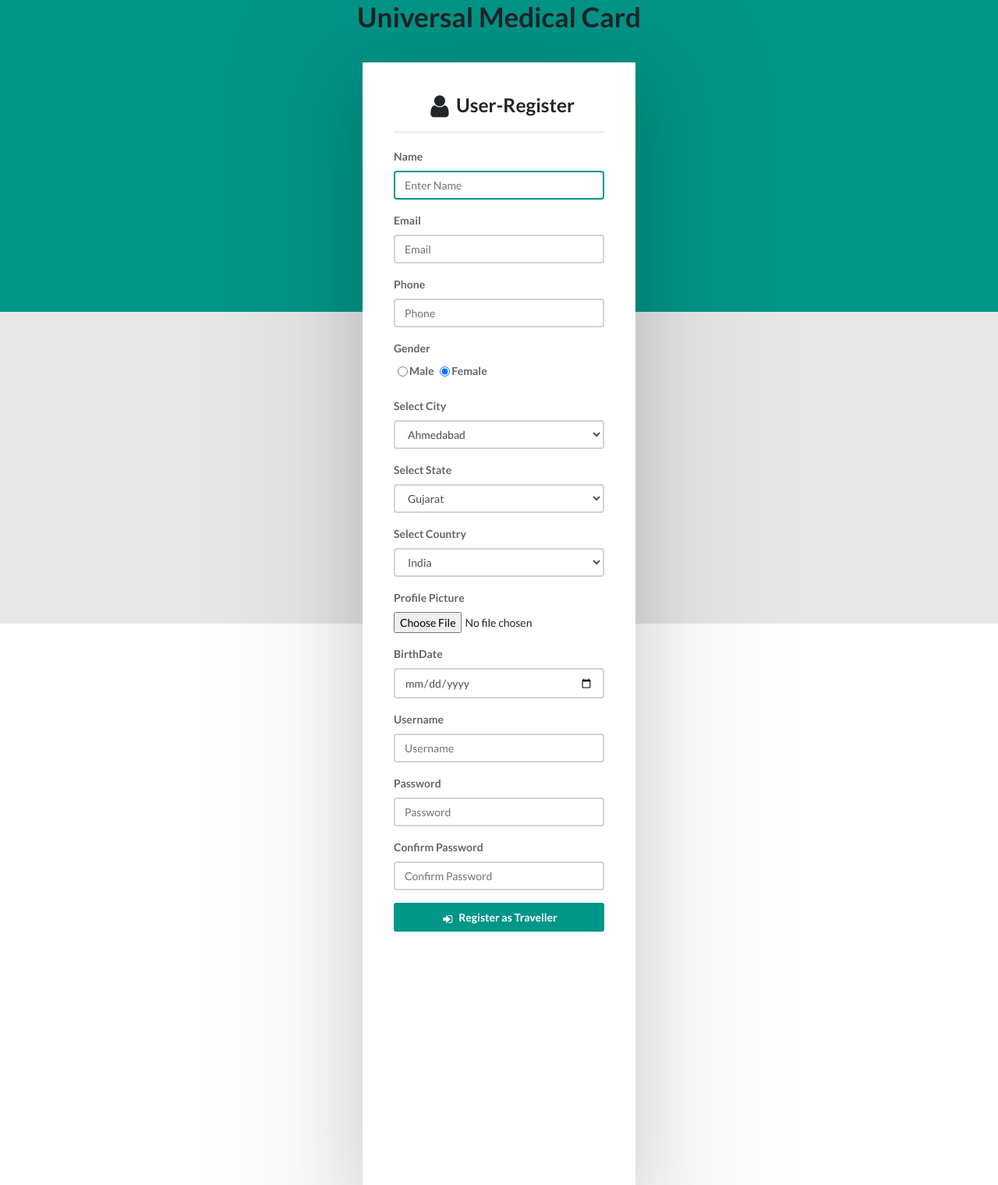
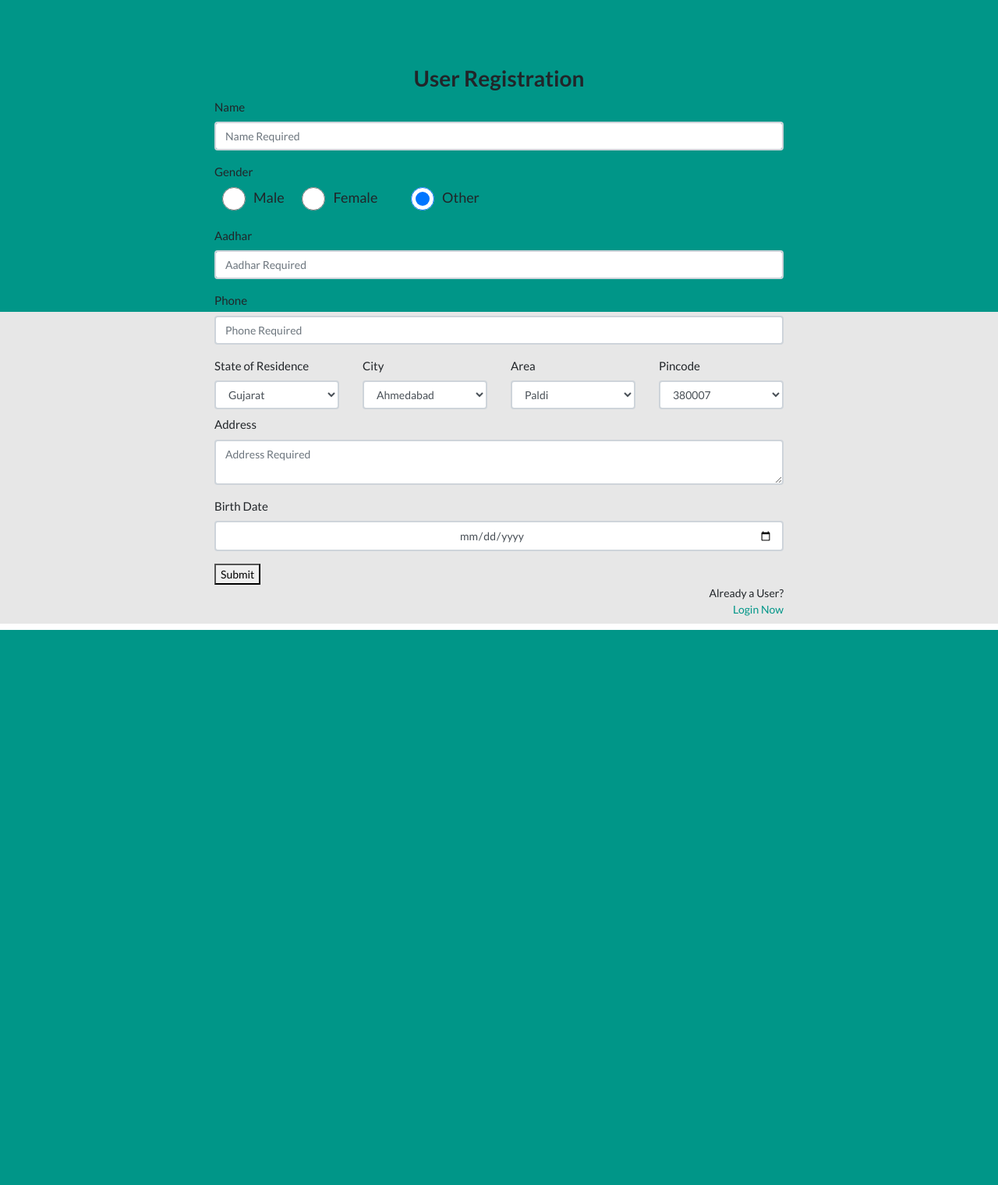
Before and after one commit to tirthyme/UniversalMedicalCard, a Flask app: page /register in a window 1280 px wide. Shown: the whole page at 78% size. After the commit the page ends 808 px from the top, so only its background shows below. Run offline with Flask 2, Linux system fonts and the light colour scheme; some libraries are stand-ins or nearby versions.

Commit message:
Improvements

```diff
--- a/app.py
+++ b/app.py
@@ -1,6 +1,9 @@
-from flask import Flask, render_template, request, session, redirect, url_for
+from flask import Flask, render_template, request, session, redirect, url_for, session
+from flask_session import Session
 from Utilities import Database
 from flask_wtf.csrf import CSRFProtect
+from admin import routes as admin_routes
+
 
 app = Flask(__name__)
 csrf = CSRFProtect(app)
@@ -8,6 +11,11 @@ csrf.init_app(app)
 app.config.update(
     SECRET_KEY = 'you-will-never-guess'
 )
+app.config["SESSION_PERMANENT"] = False
+app.config["SESSION_TYPE"] = "filesystem"
+Session(app)
+
+app.register_blueprint(admin_routes.admin_bp)
 
 @app.route('/')
 def hello():
@@ -25,7 +33,7 @@ def hello():
 
 @app.route('/register')
 def register():
-    return render_template("userregistration.html")
+    return render_template("userregistration1.html")
 
 @app.route('/login',methods=['GET','POST'])
 def login():
@@ -43,8 +51,9 @@ def login():
                 return render_template('page-login.html',context = context)
             cur = cur.fetchone()
             print(cur)
-            return redirect(url_for('admin'))
-
-@app.route('/admin',methods=['GET'])
-def admin():
-    return render_template('utilities/admin_panel.html')
+            session["logged"] = True
+            session["email"] = cur["email"]
+            session["name"] = cur["uname"]
+            if cur["usertype"] == 0:
+                session["role"] = "Superuser"
+            return redirect(url_for('admin_bp.admin'))
--- a/templates/UserRegistration.html
+++ b/templates/UserRegistration.html
@@ -14,7 +14,7 @@
     <section class="material-half-bg">
       <div class="cover"></div>
     </section>
-    <section class="login-content">
+    <section class="login-content" style="background-color: black;background-blend-mode:lighten;">
         <h1>Universal Medical Card</h1>
       <div class="login-box" style="height: 180vh;width: 30vh;margin-top:30px;">
         <form class="login-form">
@@ -91,7 +91,6 @@
     <!-- The javascript plugin to display page loading on top-->
     <script src={{ url_for('static',filename="js/plugins/pace.min.js") }}></script>
     <!-- The javascript plugin to display page loading on top-->
-    <script src="js/plugins/pace.min.js"></script>
     <script type="text/javascript">
      function f1 () {
        swal("Congratulations", "You are registered!", "success");
--- /dev/null
+++ b/templates/UserRegistration1.html
@@ -0,0 +1,136 @@
+<!DOCTYPE html>
+<html>
+  <head>
+    <meta charset="utf-8">
+    <meta http-equiv="X-UA-Compatible" content="IE=edge">
+    <meta name="viewport" content="width=device-width, initial-scale=1">
+    <!-- Main CSS-->
+    <link rel="stylesheet" type="text/css" href= "{{ url_for('static',filename='css/main.css') }}">
+    <!-- Font-icon css-->
+    <link rel="stylesheet" type="text/css" href="https://maxcdn.bootstrapcdn.com/font-awesome/4.7.0/css/font-awesome.min.css">
+    <title>User-Register</title>
+  </head>
+  <body>
+    <section class="material-half-bg">
+      <div class="cover"></div>
+    </section>
+    <div class="container">
+      <br>
+      <br>
+      <br>
+      <br>
+      <style type="text/css">
+        label{
+          font-size: 15px;
+        }
+      </style>
+      <div class="row">
+        <div class="col-lg-12 col-md-12">
+          <div class="heading-title text-center">
+            <h2 class="title iq-tw-6 iq-font-white">User Registration</h2>
+          </div>
+        </div>
+      </div>
+      <div class="row justify-content-md-center">
+        <div class="col-md-8">
+          <div class="iq-login iq-pt-40 iq-pb-30 iq-plr-30">
+            <form action="tripcreateprocess.php" method="POST">
+              <div class="form-group">
+                <label class="iq-font-white">Name</label>
+                <input type="text" class="form-control" name="uname" placeholder="Name Required" maxlength="80">
+              </div>
+              <div class="form-group">
+                <label class="control-label">Gender</label><br>
+                <input type="radio" name="gender" value="Male" style="position: absolute; width: 50px; height: 30px;"><label style="margin-left: 50px;margin-right: 10px; font-size: 18px;">Male</label>
+                <input type="radio" name="gender" value="Female" style="position: absolute; width: 50px; height: 30px;"><label style="margin-left:50px;margin-right: 30px; font-size: 18px;">Female</label>
+                <input type="radio" name="gender" value="Both" checked="True" style="position: absolute; width: 50px; height: 30px;"><label style="margin-left:50px;margin-right: 30px; font-size: 18px;">Other</label>
+              </div>
+              <div class="form-group">
+                <label class="iq-font-white">Aadhar</label>
+                <input type="text" class="form-control" name="aadhar" placeholder="Aadhar Required" maxlength="80">
+              </div>
+              <div class="form-group">
+                <label class="iq-font-white">Phone</label>
+                <input type="text" class="form-control" name="phone" placeholder="Phone Required" maxlength="10">
+              </div>
+              <div class="form-group iq-mt-20">
+                <div class="row iq-mt-30">
+                  <div class="col-sm-3">
+                    <label class="iq-font-white" >State of Residence</label>
+                    <select class="form-control" style="width: 100%;" name="state">
+                      <option value="1">Gujarat</option>
+                      <option value="2">Maharashtra</option>
+                    </select>
+                  </div>
+                  <div class="col-sm-3">
+                    <label class="iq-font-white" >City</label>
+                    <select class="form-control" style="width: 100%;" name="city">
+                      <option value="1">Ahmedabad</option>
+                      <option value="2">Mumbai</option>
+                    </select>
+                  </div>
+                  <div class="col-sm-3">
+                    <label class="iq-font-white" >Area</label>
+                    <select class="form-control" style="width: 100%;" name="area">
+                      <option value="1">Paldi</option>
+                      <option value="2">Mumbai</option>
+                    </select>
+                  </div>
+                  <div class="col-sm-3">
+                    <label class="iq-font-white" >Pincode</label>
+                    <select class="form-control" style="width: 100%;" name="pincode">
+                      <option value="1">380007</option>
+                      <option value="2">322200</option>
+                    </select>
+                  </div>
+                  <div class="col-sm-12 mt-2">
+                  <label class="iq-font-white">Address</label>
+                  <textarea class="form-control" name="addr" placeholder="Address Required" maxlength="150" required></textarea>
+                </div>
+                </div>
+              </div>
+              <div class="form-group iq-mt-20">
+                <div class="row iq-mt-30">
+                  <div class="col-sm-12">
+                    <label class="iq-font-white" >Birth Date</label>
+                    <input type="date" class="form-control" id="sdte" name="startdte" min="" required style="text-align: center;">
+                  </div>
+              </div>
+              <div class="form-group iq-mt-20">
+              </div>
+              <button type="submit" class="button iq-mt-15" name="submit">Submit</button>
+            </form>
+
+            <div class="text-right iq-mtb-10">
+              <div class="iq-font-white iq-tw-6">Already a User?</div><a href="/login" class="iq-font-green iq-tw-6 link">Login Now</a>
+            </div>
+          </div>
+        </div>
+      </div>
+      <!-- Essential javascripts for application to work-->
+    <script src={{ url_for('static',filename="js/jquery-3.2.1.min.js") }}></script>
+    <script src={{ url_for('static',filename="js/popper.min.js") }}></script>
+    <script src={{ url_for('static',filename="js/bootstrap.min.js") }}></script>
+    <script src={{ url_for('static',filename="js/main.js") }}></script>
+    <!-- The javascript plugin to display page loading on top-->
+    <script src={{ url_for('static',filename="js/plugins/pace.min.js") }}></script>
+    <script type="text/javascript">
+                      var today = new Date();
+                      var dd = today.getDate();
+                      var mm = today.getMonth()+1; //January is 0!
+                      var yyyy = today.getFullYear();
+                      if(dd<10){
+                        dd='0'+dd
+                      }
+                      if(mm<10){
+                        mm='0'+mm
+                      }
+                      yyyy1 = yyyy+2;
+                      dd1 = dd+1;
+                      today = yyyy+'-'+mm+'-'+dd;
+                      $(document).ready(function(){
+                        $("#sdte").attr("max", today);
+                      });
+                    </script>
+  </body>
+</html>
```
Also changed, not shown: admin/routes.py (added, +41 -0 lines), admin/templates/admin_panel.html (added, +7 -0 lines), admin/templates/admin_panel_navigation_template.html (added, +104 -0 lines), admin/templates/view_users.html (added, +58 -0 lines), templates/utilities/admin_panel.html (deleted, +0 -136 lines), 2 other files.
